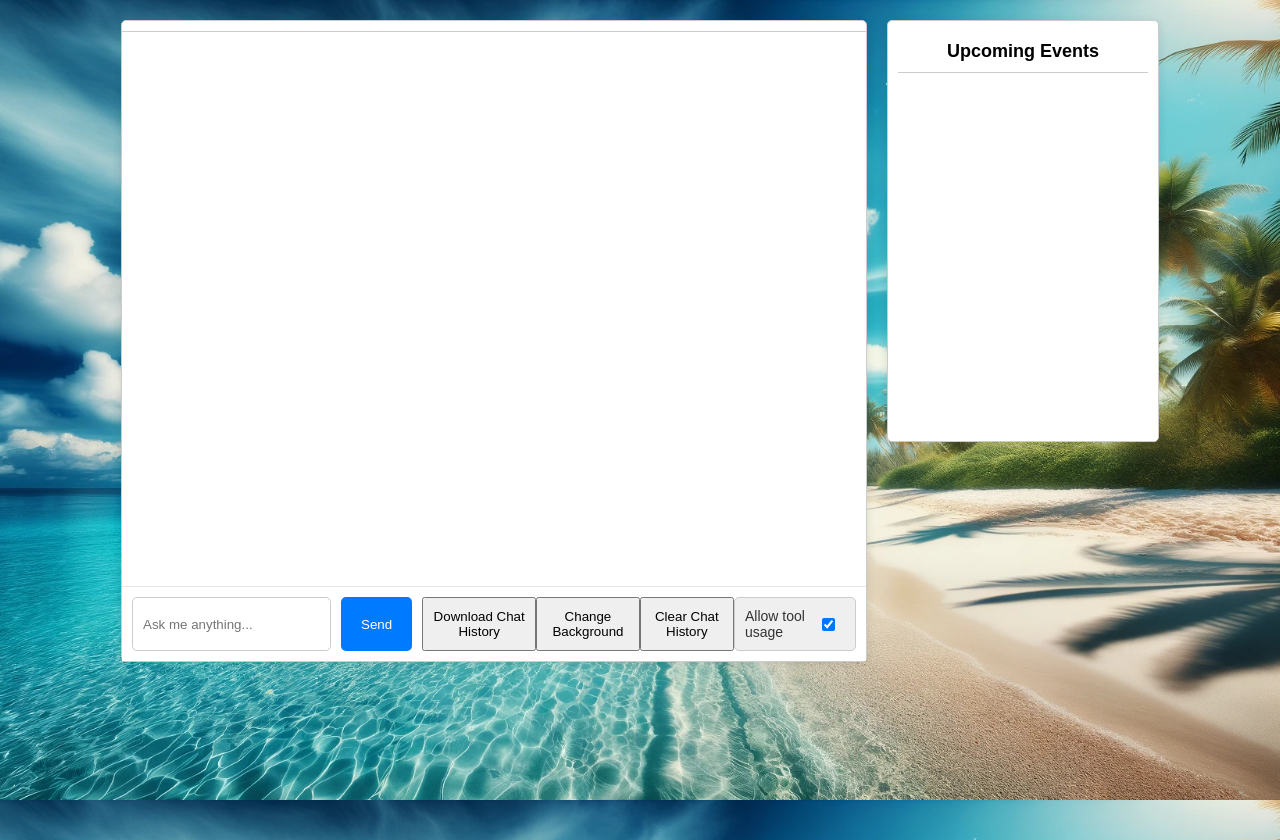
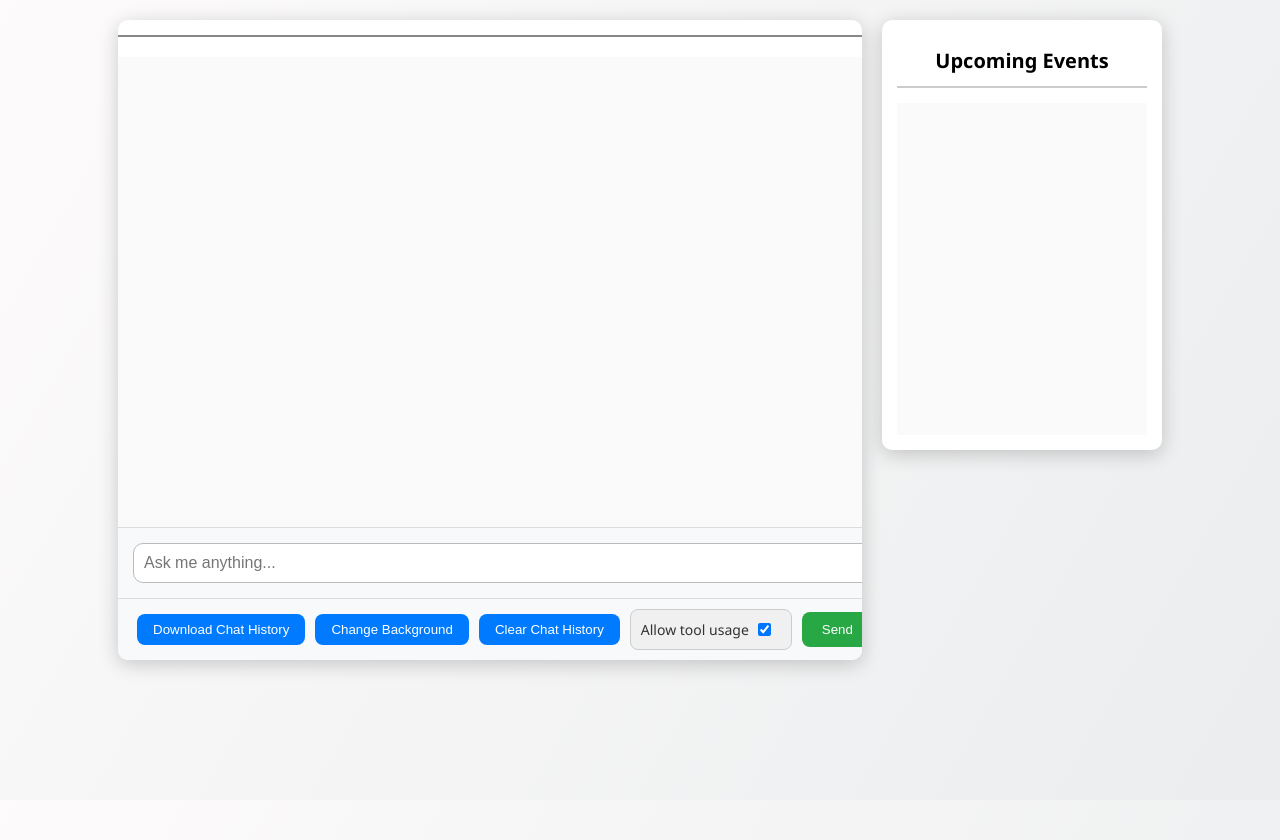
Before and after one commit to MeNicefellow/DrNiceFellow-s_Chat_WebUI, a Flask app: template templates/index.html in a window 1280 px wide. Run offline with Flask 3, Linux system fonts and the light colour scheme; the template is opened without the code that fills it, so the values that code supplies are empty; parts of the project's set-up code (start-up, migrations or seed data) failed here and were passed over.

Commit message:
partially fixed

```diff
--- a/static/css/style.css
+++ b/static/css/style.css
@@ -1,15 +1,18 @@
 /* static/css/style.css */
 #chat-title {
-    font-size: 24px;
+    font-size: 28px;
     font-weight: bold;
-    margin-bottom: 10px;
-    text-align: center; /* This will center the title */
-    border-bottom: 1px solid #ccc; /* Add this line to create a border */
-    padding-bottom: 10px; /* Add some padding to separate the title from the border */
+    margin-bottom: 20px;
+    text-align: center;
+    border-bottom: 2px solid #888; /* Darker border for contrast */
+    padding-bottom: 15px;
+    color: #444; /* Darker font color */
 }
+
 #download-btn {
     margin-left: 10px;
 }
+
 body {
     display: flex;
     justify-content: center;
@@ -17,8 +20,8 @@ body {
     min-height: 100vh;
     padding: 20px;
     margin: 0;
-    font-family: Arial, sans-serif;
-    background-image: url('/background_image');
+    font-family: 'Segoe UI', Tahoma, Geneva, Verdana, sans-serif;
+    background-image: linear-gradient(120deg, #fdfbfb 0%, #ebedee 100%);
     background-size: cover;
     background-position: center;
     background-attachment: fixed;
@@ -40,100 +43,152 @@ label[for="tool-usage"] {
     font-size: 14px;
     color: #333;
 }
+
 .tool-usage-group {
     display: flex;
     align-items: center;
     gap: 10px;
-    border: 1px solid #ccc; /* Add a border */
-    padding: 10px; /* Add some padding */
-    border-radius: 5px; /* Round the corners */
-    background-color: #efefef; /* Set the background color to match the buttons */
-    color: white; /* Set the text color to white for contrast */
+    border: 1px solid #ccc;
+    padding: 10px;
+    border-radius: 8px;
+    background-color: #f0f0f0;
+    color: #333;
 }
+
 #chat-container {
     width: 60%;
     max-width: 800px;
     height: 80vh;
-    border: 1px solid #ccc;
-    border-radius: 5px;
+    border-radius: 10px;
     display: flex;
     flex-direction: column;
-    background-color: #ffffff; /* Changed from rgba(255, 255, 255, 0.8) to solid white */
-    box-shadow: 0 2px 10px rgba(0, 0, 0, 0.1);
+    background: #fff;
+    box-shadow: 0 4px 20px rgba(0, 0, 0, 0.2);
+    overflow: hidden;
 }
 
 #chat-box {
     flex-grow: 1;
     overflow-y: auto;
-    padding: 10px;
-    background-color: #ffffff; /* Changed from rgba(255, 255, 255, 0.6) to solid white */
-}
-#chat-box div {
-    margin-bottom: 10px;
-    padding: 10px;
-    background-color: #d8d8d8;
-    border-radius: 5px;
-    max-width: 75%;
+    padding: 20px;
+    background-color: #fafafa;
 }
 
+#chat-box div {
+    margin-bottom: 15px;
+    padding: 15px;
+    background: #e1e9f1;
+    border-radius: 15px;
+    max-width: 70%;
+    box-shadow: 0 2px 6px rgba(0, 0, 0, 0.1);
+}
+
+/* Chat bubble for user messages */
+#chat-box .user-message {
+    background: #d0e6ff;
+    margin-left: auto;
+}
+
+/* Chat bubble for assistant messages */
+#chat-box .assistant-message {
+    background: #e1e9f1;
+}
+
+/* Input and Button Area */
 #input-area {
+    padding: 15px;
+    background: #f8f9fa;
+    border-top: 1px solid #ddd;
+    width: 100%;
     display: flex;
-    padding: 10px;
-    background: #fff;
-    border-top: 1px solid rgba(204, 204, 204, 0.5);
+    align-items: center;
+    gap: 10px; /* Add space between input and button */
 }
 
 #chat-input {
     flex-grow: 1;
+    height: 40px;
     padding: 10px;
-    border: 1px solid #ccc;
-    border-radius: 5px;
-    margin-right: 10px;
+    border: 1px solid #bbb;
+    border-radius: 10px;
+    font-size: 16px;
+    box-sizing: border-box; /* Ensure consistent sizing */
+}
+
+#button-area {
+    display: flex;
+    align-items: center;
+    justify-content: center; /* Center the buttons */
+    padding: 10px 15px;
+    background: #f8f9fa;
+    border-top: 1px solid #ddd;
+    width: 100%;
+    gap: 10px;
+    flex-wrap: wrap; /* Allow buttons to wrap on smaller screens */
+}
+
+.action-btn {
+    background-color: #007bff;
+    color: white;
+    padding: 8px 16px;
+    border: none;
+    border-radius: 8px;
+    cursor: pointer;
+    transition: background-color 0.3s;
+}
+
+.action-btn:hover {
+    background-color: #0056b3;
 }
 
 #send-btn {
+    background-color: #28a745;
+    color: white;
     padding: 10px 20px;
-    background-color: #007bff;
     border: none;
-    border-radius: 5px;
-    color: white;
+    border-radius: 8px;
     cursor: pointer;
+    transition: background-color 0.3s;
+    box-sizing: border-box; /* Ensure button fits correctly */
 }
 
 #send-btn:hover {
-    background-color: #0056b3;
+    background-color: #218838;
 }
 
-/* ... existing styles ... */
+.tool-usage-group {
+    display: flex;
+    align-items: center;
+    gap: 5px;
+}
 
+/* Calendar Styles */
 #calendar-container {
     width: 250px;
     height: 400px;
-    border: 1px solid #ccc;
-    border-radius: 5px;
-    padding: 10px;
+    border-radius: 10px;
+    padding: 15px;
     display: flex;
     flex-direction: column;
-    background-color: #ffffff; /* Changed from rgba(255, 255, 255, 0.8) to solid white */
-    box-shadow: 0 2px 10px rgba(0, 0, 0, 0.1);
-    position: static; /* Remove fixed positioning */
-    margin-left: 20px; /* Add margin to separate from chat container */
+    background: #ffffff;
+    box-shadow: 0 4px 20px rgba(0, 0, 0, 0.2);
+    margin-left: 20px;
 }
 
 #calendar-title {
-    font-size: 18px;
+    font-size: 20px;
     font-weight: bold;
     text-align: center;
-    padding: 10px 0;
-    border-bottom: 1px solid #ccc;
-    margin-bottom: 10px;
+    padding: 12px 0;
+    border-bottom: 2px solid #ccc;
+    margin-bottom: 15px;
 }
 
 #event-list {
     flex-grow: 1;
     overflow-y: auto;
-    padding: 10px;
-    background-color: #ffffff; /* Changed from rgba(255, 255, 255, 0.6) to solid white */
+    padding: 12px;
+    background-color: #fafafa;
 }
 
 #event-list ul {
--- a/templates/index.html
+++ b/templates/index.html
@@ -12,16 +12,20 @@
     <div id="chat-container">
         <div id="chat-title">{{ title }}</div> <!-- This is where the title is displayed in the chat UI -->
         <div id="chat-box"></div>
+        <!-- Input area for the chat message -->
         <div id="input-area">
             <input type="text" id="chat-input" placeholder="Ask me anything...">
-            <button id="send-btn" onclick="sendMessage()">Send</button>
-            <button onclick="window.location.href='{{ url_for('download_chat_history') }}'" id="download-btn">Download Chat History</button>
-            <button id="change-background">Change Background</button>
-            <button id="clear-btn">Clear Chat History</button>
+        </div>
+        <!-- Button area for action buttons -->
+        <div id="button-area">
+            <button onclick="window.location.href='{{ url_for('download_chat_history') }}'" class="action-btn">Download Chat History</button>
+            <button class="action-btn" id="change-background">Change Background</button>
+            <button class="action-btn" id="clear-btn">Clear Chat History</button>
             <div class="tool-usage-group">
                 <label for="tool-usage">Allow tool usage</label>
                 <input type="checkbox" id="tool-usage" name="tool-usage" checked>
             </div>
+            <button id="send-btn" onclick="sendMessage()">Send</button>
         </div>
     </div>
 
```
Also changed, not shown: other parts of static/css/style.css (+20 -18 lines).
